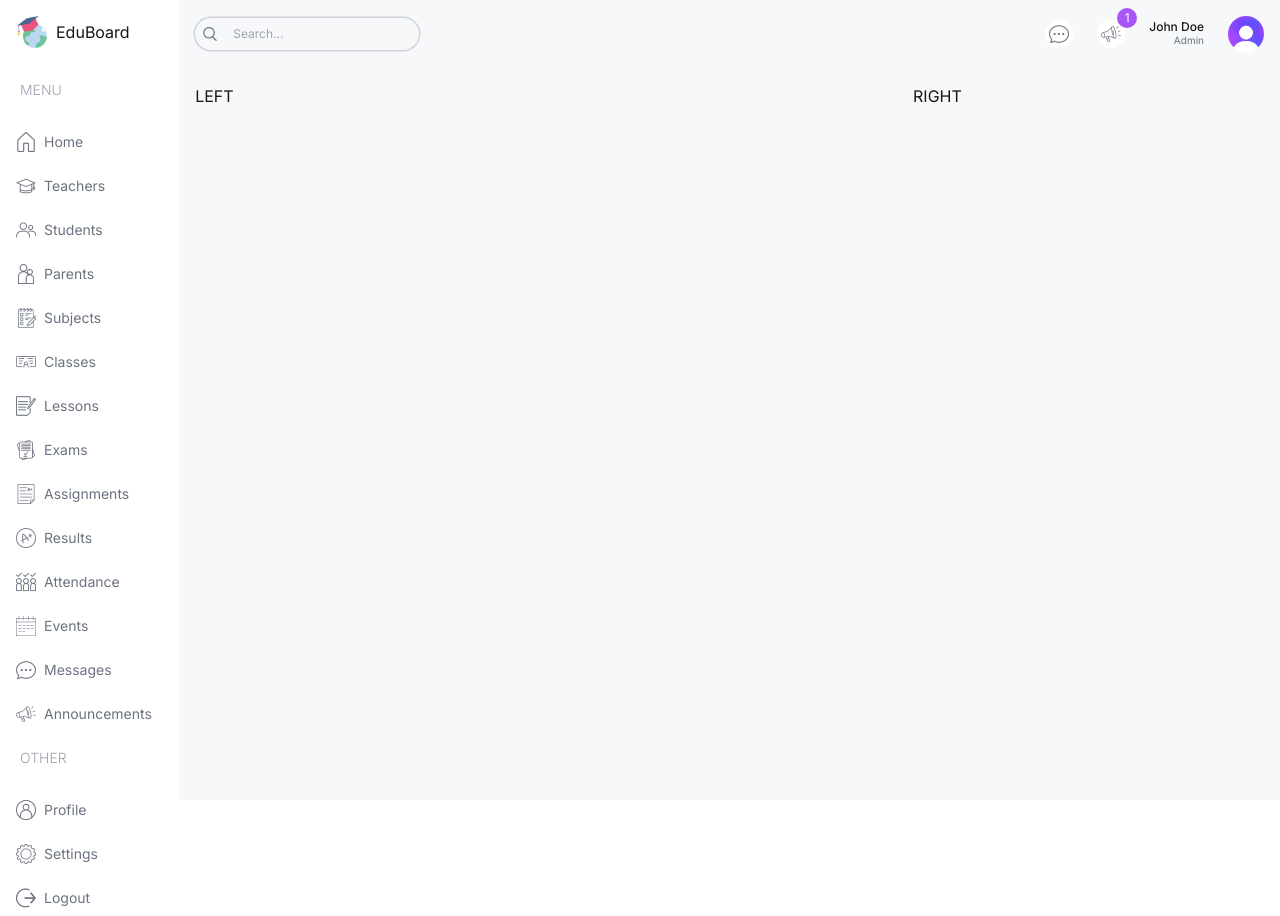
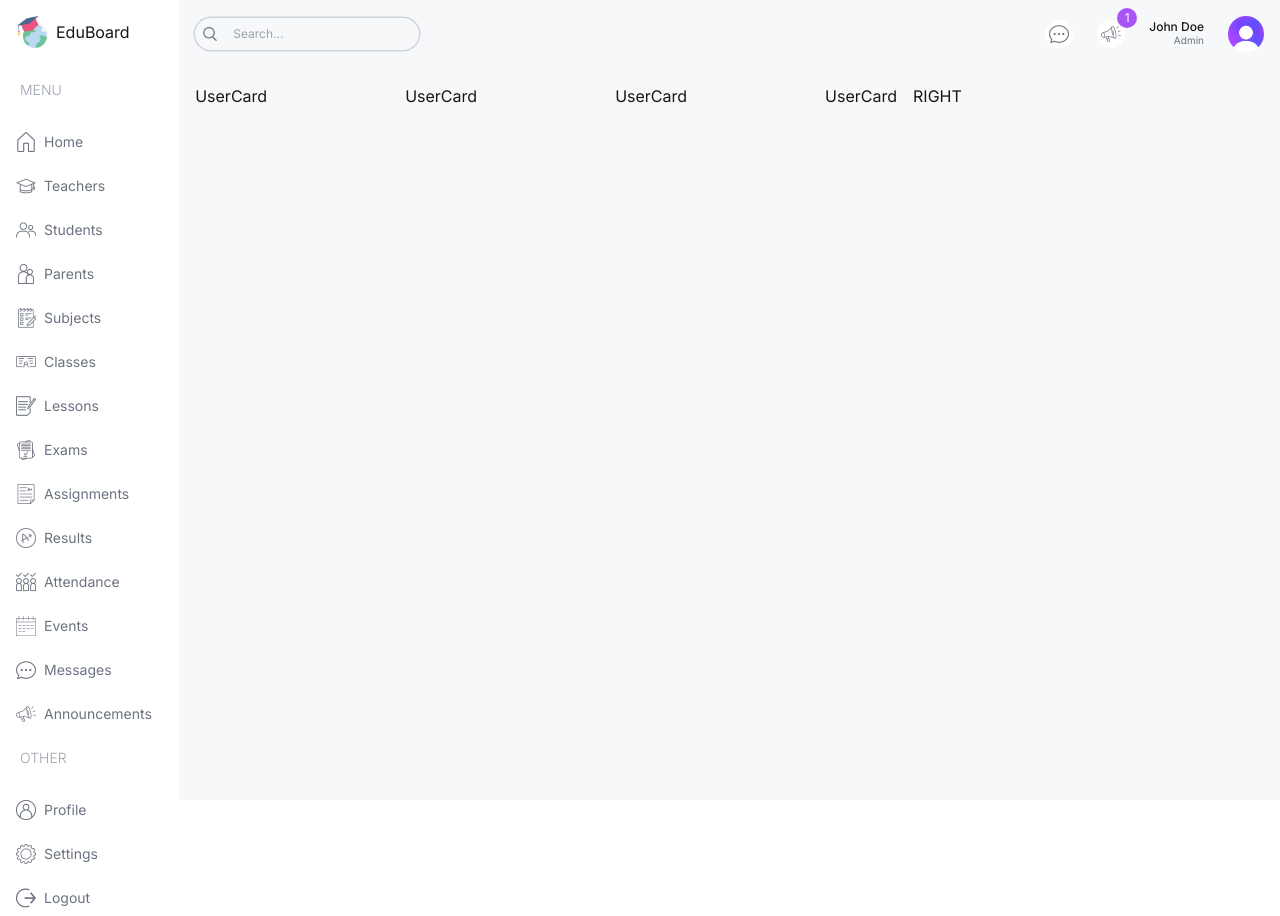
Before and after one commit to mysandesh/EduBoard, a Next.js app: page /admin in a window 1280 px wide. Built offline with nearby package versions, Linux system fonts and the light colour scheme.

Commit message:
Add UserCard flex

```diff
--- a/src/app/(dashboard)/admin/page.tsx
+++ b/src/app/(dashboard)/admin/page.tsx
@@ -1,8 +1,17 @@
+import UserCard from "@/components/UserCard";
 const AdminPage = () => {
   return (
     <div className="p-4 flex gap-4 flex-col md:flex-row">
       {/* LEFT */}
-      <div className="w-full lg:w-2/3">LEFT</div>
+      <div className="w-full lg:w-2/3">
+        {/* USER CARDS */}
+        <div className="flex gap-4 justify-between">
+          <UserCard type="student" />
+          <UserCard type="teacher" />
+          <UserCard type="parent" />
+          <UserCard type="staff" />
+        </div>
+      </div>
       {/* RIGHT */}
       <div className="w-full lg:w-1/3">RIGHT</div>
     </div>
```
